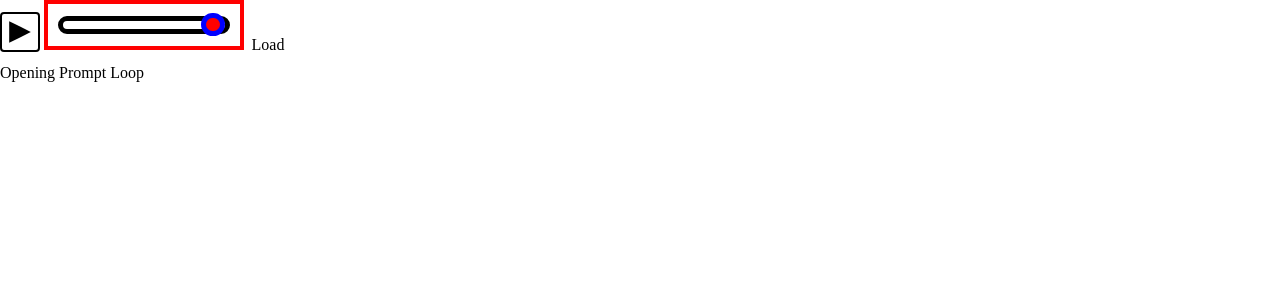
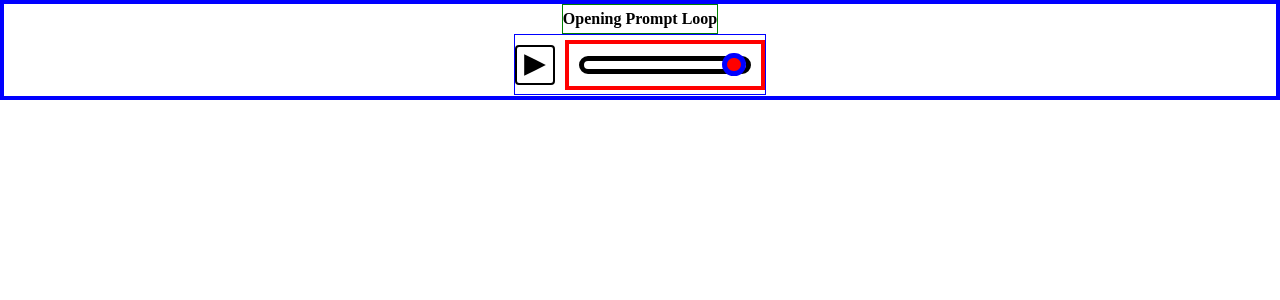
Before and after one commit to Driijko/flow, a Svelte app: page / in a window 1280 px wide. Shown: the top 300 px of the page. Built offline with nearby package versions, Linux system fonts and the light colour scheme.

Commit message:
Structures: AudioBkgPlayer.

```diff
--- a/src/App.svelte
+++ b/src/App.svelte
@@ -3,16 +3,10 @@
   // IMPORTS -----------------------------------------------
   import audioBkgStore from "./toolkit/site/audio/bkg/audioBkgStore";
   import AudioBkg from "./toolkit/site/audio/bkg/AudioBkg.svelte";
-  import AudioBkgPausePlayButton from "./toolkit/elements/AudioBkgPausePlayButton.svelte";
-  import AudioBkgVolumeSlider from "./toolkit/elements/AudioBkgVolumeSlider.svelte";
+  import AudioBkgPlayer from "./toolkit/structures/AudioBkgPlayer.svelte";
 
 </script>
 
 <!-- MARKUP //////////////////////////////////////////////// -->
 <AudioBkg />
-<AudioBkgPausePlayButton />
-<AudioBkgVolumeSlider />
-<button type="button" on:click={()=> audioBkgStore.crossFade({path: "./assets/audio/bkg/test-music.mp3",name:"Iroh 0"},3)}>Load</button>
-<p>
-  {$audioBkgStore.track.name}
-</p>
+<AudioBkgPlayer />
--- /dev/null
+++ b/src/toolkit/structures/AudioBkgPlayer.svelte
@@ -0,0 +1,42 @@
+<!-- SCRIPTS ////////////////////////////////////////// -->
+<script>
+  // IMPORTS -------------------------------------------------
+  import audioBkgStore from "../site/audio/bkg/audioBkgStore";
+  import AudioBkgPausePlayButton from "../elements/AudioBkgPausePlayButton.svelte";
+  import AudioBkgVolumeSlider from "../elements/AudioBkgVolumeSlider.svelte";
+</script>
+
+<!-- MARKUP ///////////////////////////////////////////// -->
+<div class="audio-bkg-player">
+  <div>
+    <h1>{$audioBkgStore.track.name}</h1>
+  </div>
+  <div>
+    <AudioBkgPausePlayButton />
+    <AudioBkgVolumeSlider />
+  </div>
+</div>
+
+<!-- STYLES /////////////////////////////////////////////// -->
+<style>
+.audio-bkg-player {
+  border: 4px solid blue;
+  display: flex;
+  flex-direction: column;
+  align-items: center;
+  height: 100px;
+}
+.audio-bkg-player div:nth-of-type(1) {
+  border: 1px solid green;
+  height: 33%;
+  display: flex;
+  align-items: center;
+}
+.audio-bkg-player div:nth-of-type(2) {
+  height: 66%;
+  border: 1px solid blue;
+  display: flex;
+  align-items: center;
+  gap: 10px;
+}
+</style>
```
